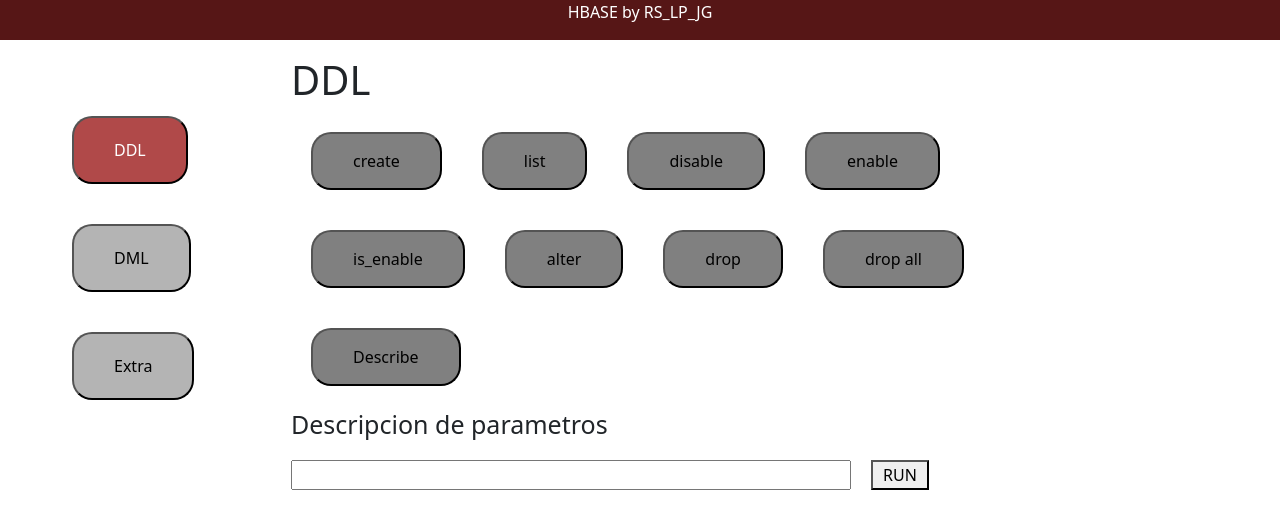
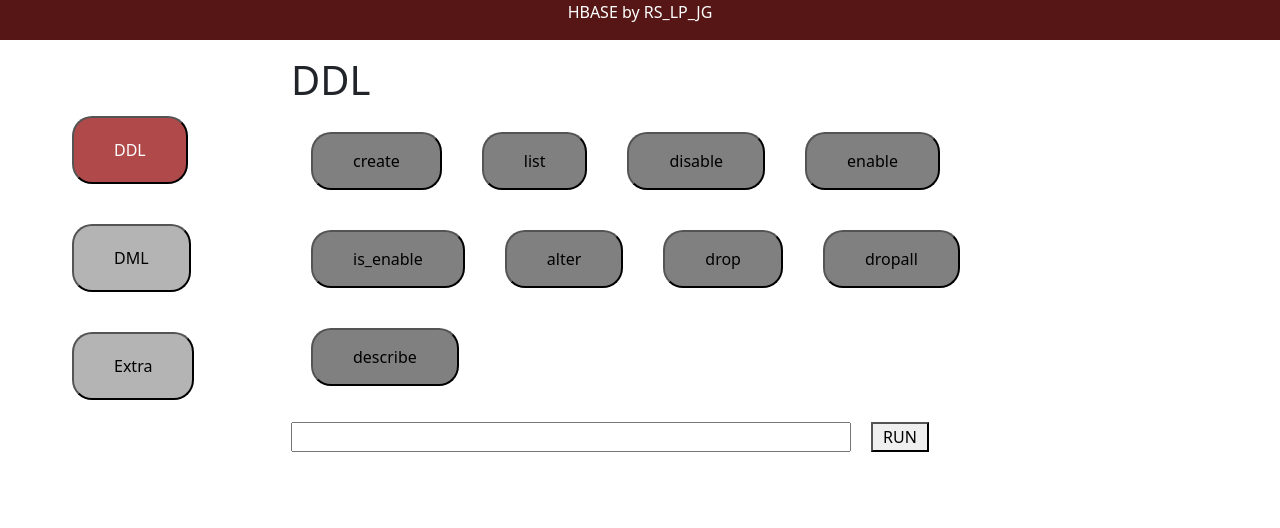
Before and after one commit to LPELCRACK896/DB_proyecto2, a React (Create React App) app in the folder front/: page / in a window 1280 px wide. Shown: the top 528 px of the page. Built offline with nearby package versions, Linux system fonts and the light colour scheme.

Commit message:
parametros cambian dependiendo el boton apachado

```diff
--- a/front/src/DDL.js
+++ b/front/src/DDL.js
@@ -1,7 +1,14 @@
 import './App.css';
 import { Link, useParams } from "react-router-dom";
+import React, { useState } from "react";
 
 function DDL() {
+
+  const [selectedButton, setSelectedButton] = useState("");
+
+  const handleClick = (buttonText) => {
+    setSelectedButton(buttonText);
+  };
   return (
     // NAVBAR A LA IZQUIERDA
     <div className="App">
@@ -30,34 +37,34 @@
     {/* CONTENIDOOOO */}
       <div className='contenido'>
         <h1 className='titulo'>DDL</h1>
-      <button className='pagDDL'>
+      <button className='pagDDL'onClick={() => handleClick("Parametros para create")}>
         create
       </button>
-      <button className='pagDDL'>
+      <button className='pagDDL'onClick={() => handleClick("Parametros para list")}>
         list
       </button>
-      <button className='pagDDL'>
+      <button className='pagDDL'onClick={() => handleClick("Parametros para disable")}>
         disable
       </button>
-      <button className='pagDDL'>
+      <button className='pagDDL'onClick={() => handleClick("Parametros para enable")}>
         enable
       </button>
-      <button className='pagDDL'>
+      <button className='pagDDL'onClick={() => handleClick("Parametros para is_enable")}>
         is_enable
       </button>
-      <button className='pagDDL'>
+      <button className='pagDDL'onClick={() => handleClick("Parametros para alter")}>
         alter
       </button>
-      <button className='pagDDL'>
+      <button className='pagDDL'onClick={() => handleClick("Parametros para drop")}>
         drop
       </button>
-      <button className='pagDDL'>
-        drop all
+      <button className='pagDDL'onClick={() => handleClick("Parametros para drop all")}>
+        dropall
       </button>
-      <button className='pagDDL'>
-        Describe
+      <button className='pagDDL'onClick={() => handleClick("Parametros para describe")}>
+        describe
       </button>
-      <p className='parapapa'>Descripcion de parametros</p>
+      <p className='parapapa'>{selectedButton}</p>
       <input className='parametroinput'></input>
       <button className='correr'>
         RUN
--- a/front/src/DML.js
+++ b/front/src/DML.js
@@ -1,7 +1,13 @@
 import './App.css';
 import { Link, useParams } from "react-router-dom";
+import React, { useState } from "react";
 
 function DML() {
+  const [selectedButton, setSelectedButton] = useState("");
+
+  const handleClick = (buttonText) => {
+    setSelectedButton(buttonText);
+  };
   return (
     // NAVBAR A LA IZQUIERDA
     <div className="App">
@@ -30,34 +36,34 @@
     {/* CONTENIDOOOO */}
       <div className='contenido'>
         <h1 className='titulo'>DML</h1>
-      <button className='pagDML'>
+      <button className='pagDML' onClick={() => handleClick("Parametros para put")}>
         put
       </button>
-      <button className='pagDML'>
+      <button className='pagDML'onClick={() => handleClick("Parametros para get")}>
         get
       </button>
-      <button className='pagDML'>
+      <button className='pagDML'onClick={() => handleClick("Parametros para scan")}>
         scan
       </button>
-      <button className='pagDML'>
+      <button className='pagDML'onClick={() => handleClick("Parametros para delete")}>
         delete
       </button>
-      <button className='pagDML'>
+      <button className='pagDML'onClick={() => handleClick("Parametros para delete all")}>
         deleteall
       </button>
-      <button className='pagDML'>
+      <button className='pagDML'onClick={() => handleClick("Parametros para count")}>
         count
       </button>
-      <button className='pagDML'>
+      <button className='pagDML'onClick={() => handleClick("Parametros para truncate")}>
         truncate
       </button>
-      <button className='pagDML'>
+      <button className='pagDML'onClick={() => handleClick("Parametros para update many")}>
         updateMany
       </button>
-      <button className='pagDML'>
+      <button className='pagDML'onClick={() => handleClick("Parametros para insert many")}>
         insertMany
       </button>
-      <p className='parapapa'>Descripcion de parametros</p>
+      <p className='parapapa'>{selectedButton}</p>
       <input className='parametroinput'></input>
       <button className='correr'>
         RUN
```
